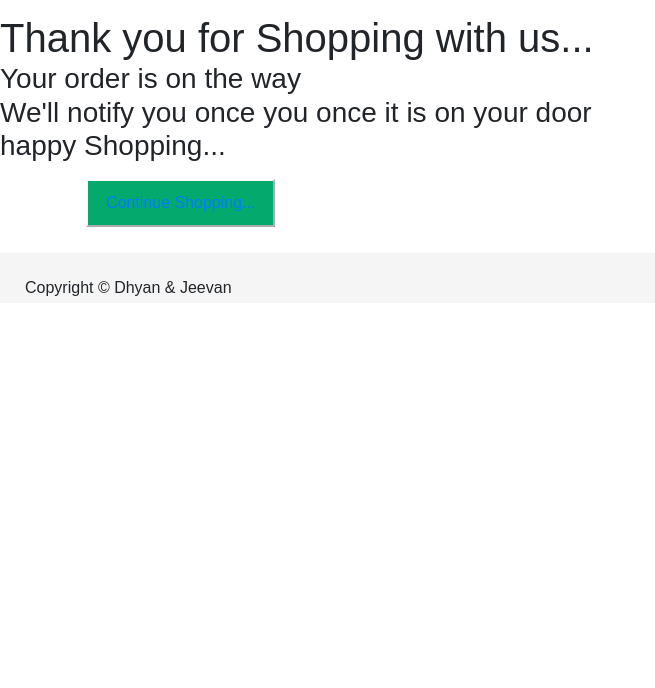
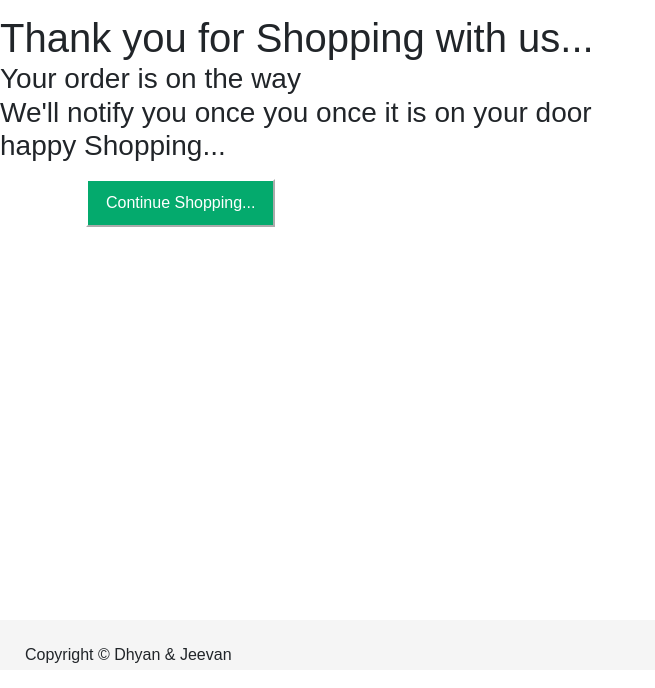
Before and after one commit to DhyanTD/E-Commerce, a Flask app: page /c_po in a window 1280 px wide. Shown: the part 130-818 px from the top of the page, without its empty margins (0-655 px from the left). Before the commit the page ends 426 px from the top, so only its background shows below. Run offline with Flask 2, Linux system fonts and the light colour scheme; some libraries are stand-ins or nearby versions.

Commit message:
final update

```diff
--- a/templates/c_po.html
+++ b/templates/c_po.html
@@ -32,6 +32,6 @@
         border-color: white;
       }
 </style>
-<div class="container">
-<button type="button" class="cancelbtn" style="color: white;"> <a href="/"> Continue Shopping... </a> </button></div>
+<div class="container"><a href="/">
+<button type="button" class="cancelbtn" style="color: white;">  Continue Shopping...  </button></a></div>
 {% endblock %}
--- a/templates/layout.html
+++ b/templates/layout.html
@@ -42,7 +42,8 @@
     background-color: #f5f5f5;
   }
   footer {
-    position :static8;
+    position :absolute
+    ;
     width: 98%;
     bottom : 0;
     height : 10px;
```
